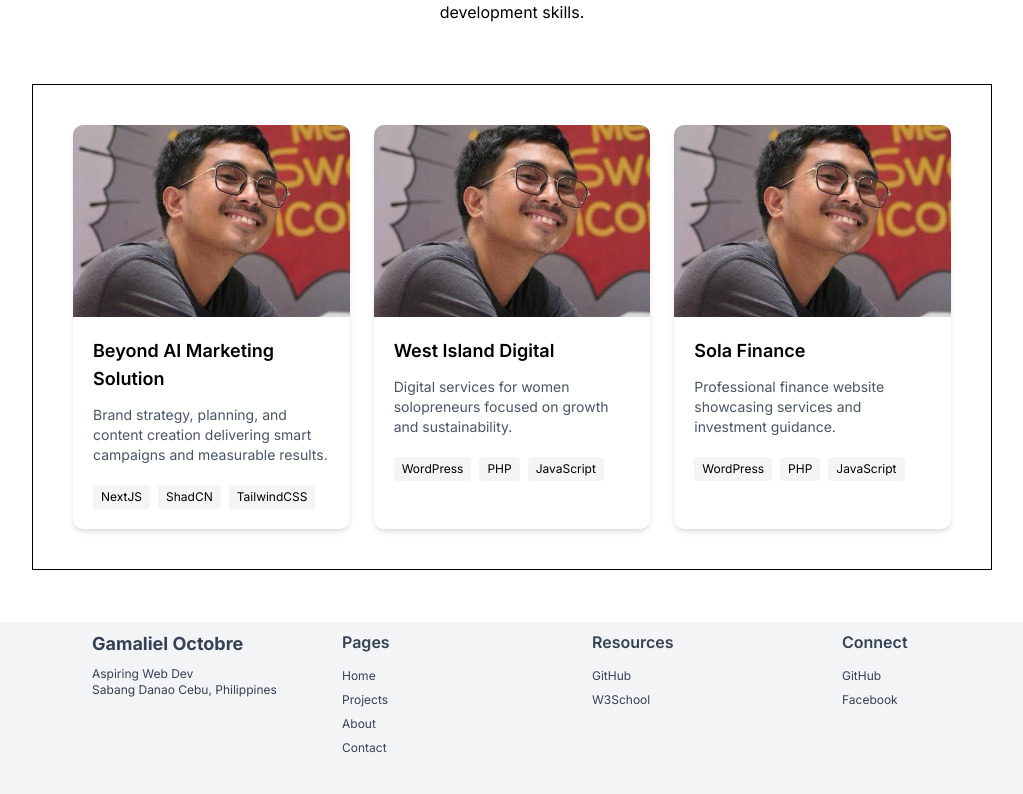
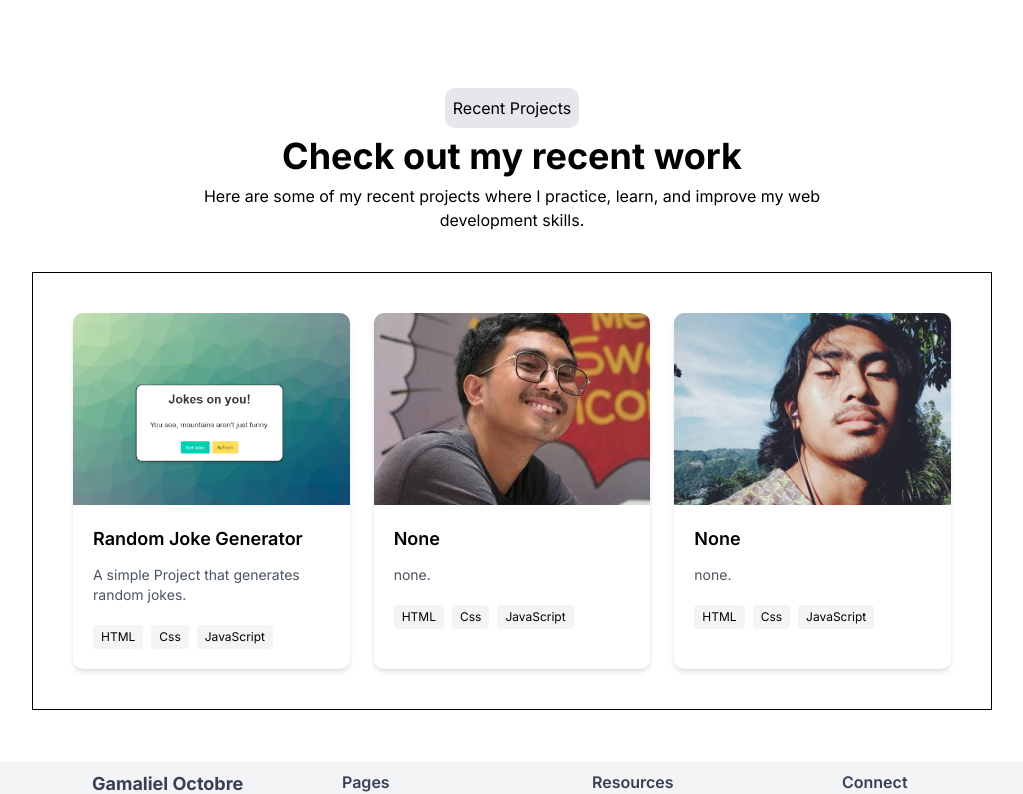
Before and after one commit to Gam10196/myportfolio, a Next.js app: page / in a window 1280 px wide. Shown: the part 568-1362 px from the top of the page, without its empty margins (128-1151 px from the left). Built offline with nearby package versions, Linux system fonts and the light colour scheme.

Commit message:
modified HomePage

```diff
--- a/app/(guest)/(home)/page.tsx
+++ b/app/(guest)/(home)/page.tsx
@@ -3,31 +3,31 @@ import { Button } from "@/components/ui/button";
 import Link from "next/link";
 import { Github, Facebook, Folder } from "lucide-react";
 
-// Define the projects array
+// Projects array with DIFFERENT images
 const projects = [
   {
-    title: "Beyond AI Marketing Solution",
+    title: "Random Joke Generator",
     description:
-      "Brand strategy, planning, and content creation delivering smart campaigns and measurable results.",
-    image: "/project1.jpg",
-    tech: ["NextJS", "ShadCN", "TailwindCSS"],
-    url: "/projects/beyond-ai",
+      "A simple Project that generates random jokes.",
+    image: "/jokes.png",
+    tech: ["HTML", "Css", "JavaScript"],
+    url: "https://htmljsproject.vercel.app",
   },
   {
-    title: "West Island Digital",
+    title: "None",
     description:
-      "Digital services for women solopreneurs focused on growth and sustainability.",
-    image: "/project2.jpg",
-    tech: ["WordPress", "PHP", "JavaScript"],
-    url: "/projects/west-island",
+      "none.",
+    image: "/gams.jpg",
+    tech: ["HTML", "Css", "JavaScript"],
+    url: "none",
   },
   {
-    title: "Sola Finance",
+    title: "None",
     description:
-      "Professional finance website showcasing services and investment guidance.",
-    image: "/project3.jpg",
-    tech: ["WordPress", "PHP", "JavaScript"],
-    url: "/projects/sola-finance",
+      "none.",
+    image: "/gampp.jpg",
+    tech: ["HTML", "Css", "JavaScript"],
+    url: "",
   },
 ];
 
@@ -37,14 +37,15 @@ export default function Homepage() {
 
       {/* Intro Section */}
       <div className="flex flex-col md:flex-row items-center justify-between gap-12 mb-24">
+
         <div className="flex-1">
           <h1 className="text-4xl font-bold mb-5">
             Hi, I&apos;m Gam
           </h1>
 
           <p className="max-w-xl text-gray-600 mb-6 text-justify">
-            I’m a beginner web developer who is learning how to create websites and improve my skills
-            through practice and small projects.
+            I’m a beginner web developer who is learning how to create websites
+            and improve my skills through practice and small projects.
           </p>
 
           <div className="flex gap-2 mb-4 flex-wrap">
@@ -81,7 +82,8 @@ export default function Homepage() {
           </div>
         </div>
 
-        <div className="rounded-full p-2 shadow-md w-64 h-64 relative">
+        {/* Profile Image */}
+        <div className="rounded-full p-2 shadow-md w-96 h-96 relative mt-20">
           <Image
             src="/gams.jpg"
             alt="Gams"
@@ -91,23 +93,23 @@ export default function Homepage() {
         </div>
       </div>
 
-      {/* Recent Projects Heading */}
+      {/* Section Heading */}
       <div className="flex flex-col items-center w-full mb-10">
-        <div className="flex justify-center rounded-lg bg-gray-200 p-2 mb-2 w-auto max-w-sm">
+        <div className="flex justify-center rounded-lg bg-gray-200 p-2 mb-2">
           <h1 className="text-md">Recent Projects</h1>
         </div>
 
-        <div className="text-center max-w-2xl mb-5">
+        <div className="text-center max-w-2xl">
           <h1 className="text-4xl font-bold mb-2">
             Check out my recent work
           </h1>
           <p>
-            Here are some of my recent projects where I practice, learn, and improve my web development skills.
+            Here are some of my recent projects where I practice, learn, and
+            improve my web development skills.
           </p>
         </div>
       </div>
 
-      {/* Projects Grid */}
       {/* Projects Grid */}
       <div className="border mt-10 p-10">
         <div className="max-w-6xl mx-auto grid md:grid-cols-3 gap-6">
@@ -121,7 +123,7 @@ export default function Homepage() {
               {/* Project Image */}
               <div className="relative h-48 w-full">
                 <Image
-            src="/gams.jpg"  // Temporary image for all projects
+                  src={project.image}
                   alt={project.title}
                   fill
                   className="object-cover group-hover:scale-105 transition duration-300"
@@ -130,11 +132,14 @@ export default function Homepage() {
 
               {/* Project Content */}
               <div className="p-5 space-y-3">
-          <h3 className="font-semibold text-lg">{project.title}</h3>
+                <h3 className="font-semibold text-lg">
+                  {project.title}
+                </h3>
 
-          <p className="text-gray-600 text-sm">{project.description}</p>
+                <p className="text-gray-600 text-sm">
+                  {project.description}
+                </p>
 
-          {/* Tech Tags */}
                 <div className="flex flex-wrap gap-2 pt-2">
                   {project.tech.map((tag, i) => (
                     <span
```
Also changed, not shown: public/jokes.png (added). Lines whose indentation alone changed are shown as unchanged.
